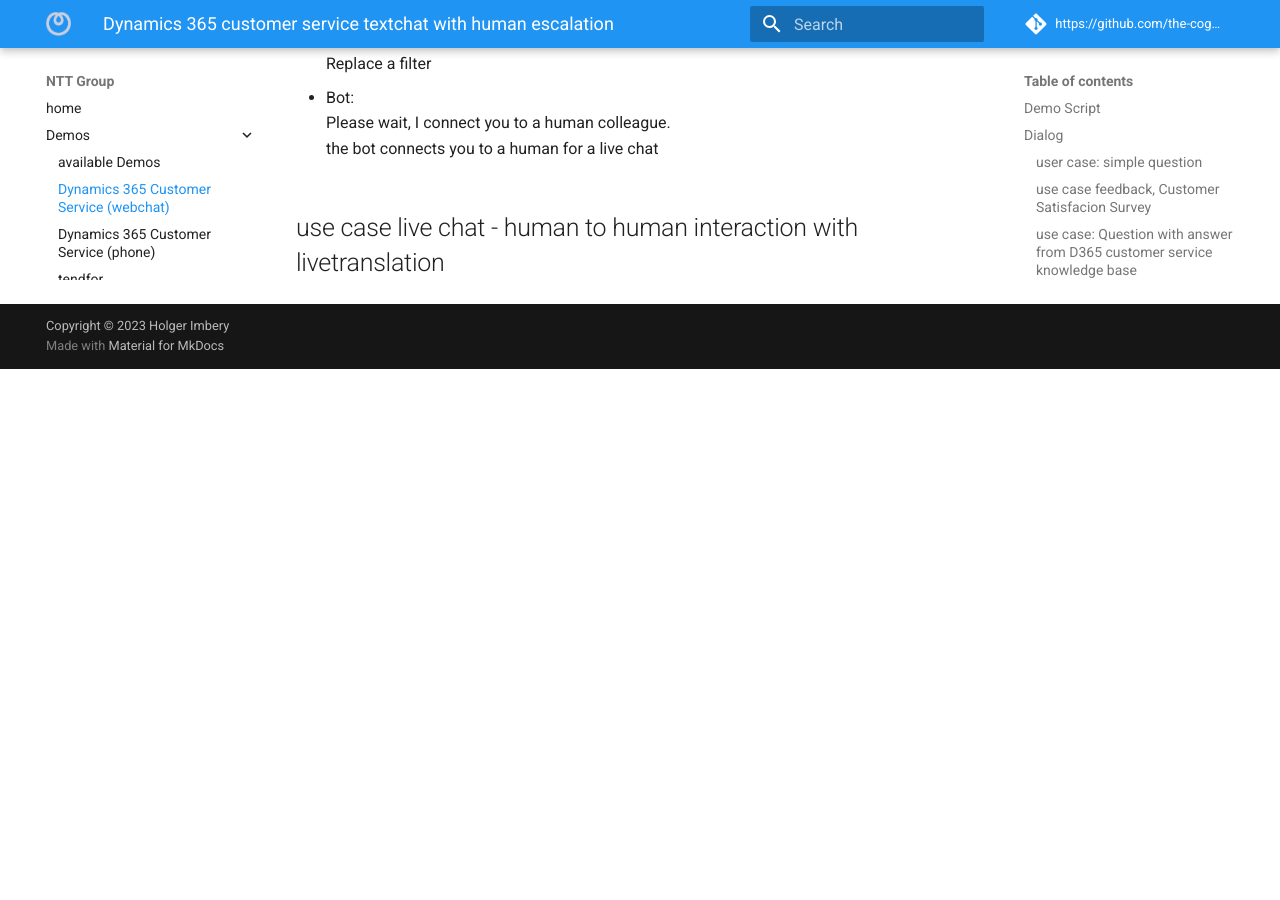
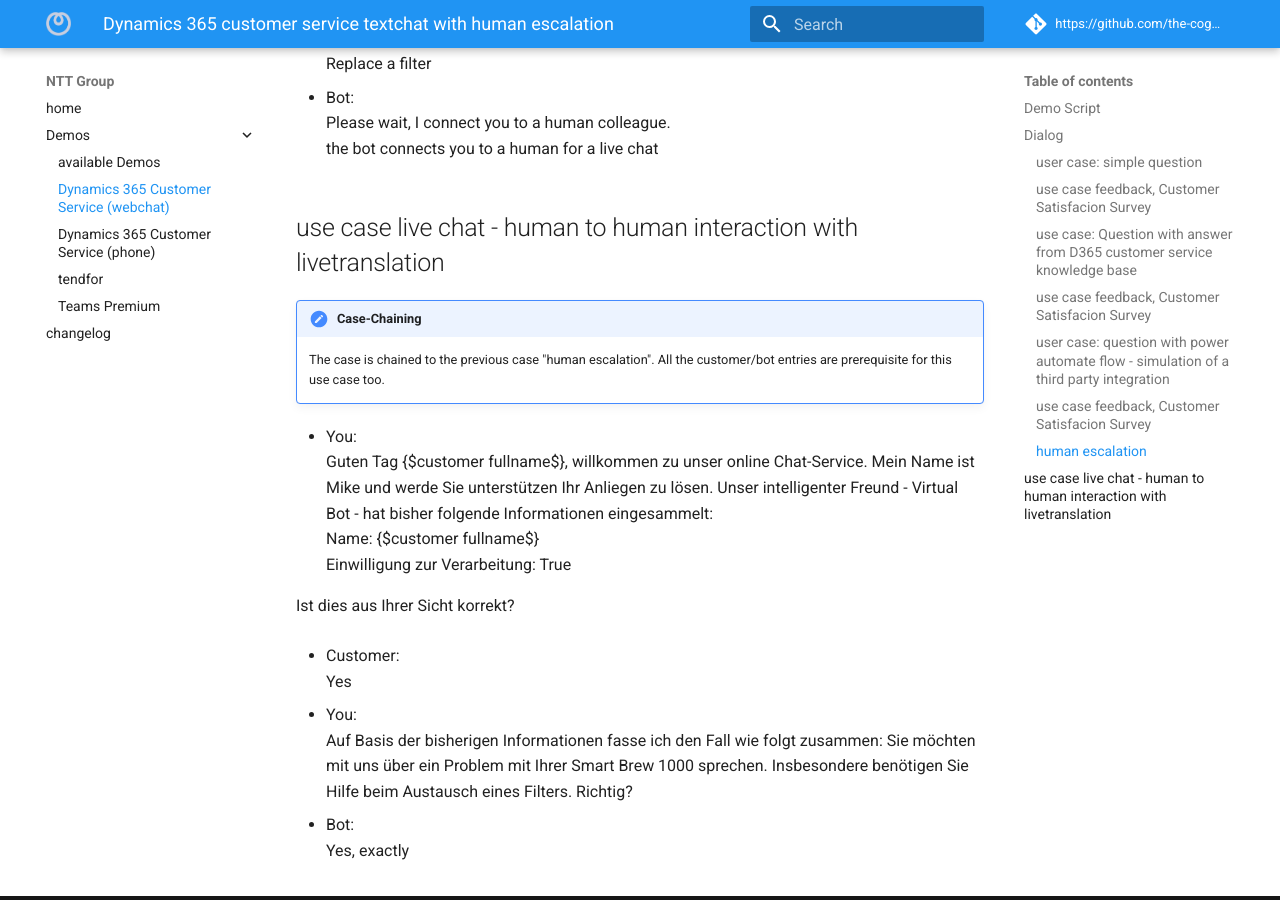
Before and after one commit to the-cognitiveservices-ninja/demo-environment, an MkDocs documentation site: the page built from docs/scripts/d365_text_chat.md, in a window 1280 px wide and 900 px high, scrolled down 2539 px. Built offline with MkDocs 1.6.1 and Material for MkDocs 9.7.7, drawn with Linux system fonts in a browser that asks for light colours; comment, search, counter and statistics services are not loaded; before the commit the page ends 2908 px from its top, so only the background shows below that.

Commit message:
Main MKa - Initial description of chained case

```diff
--- a/docs/scripts/d365_text_chat.md
+++ b/docs/scripts/d365_text_chat.md
@@ -102,3 +102,27 @@
   the bot connects you to a human for a live chat
 
 ## use case live chat - human to human interaction with livetranslation
+!!! note "Case-Chaining"
+
+    The case is chained to the previous case "human escalation". All the customer/bot entries are prerequisite for this use case too.
+
+
+
+* You:
+  Guten Tag {$customer fullname$}, willkommen zu unser online Chat-Service.
+Mein Name ist Mike und werde Sie unterstützen Ihr Anliegen zu lösen.
+Unser intelligenter Freund - Virtual Bot - hat bisher folgende Informationen eingesammelt:<br>
+Name: {$customer fullname$}<br>
+Einwilligung zur Verarbeitung: True<br>
+
+  Ist dies aus Ihrer Sicht korrekt?
+
+* Customer:
+  Yes
+
+* You:
+  Auf Basis der bisherigen Informationen fasse ich den Fall wie folgt zusammen:
+Sie möchten mit uns über ein Problem mit Ihrer Smart Brew 1000 sprechen. Insbesondere benötigen Sie Hilfe beim Austausch eines Filters. Richtig?
+
+* Bot:
+  Yes, exactly
```
